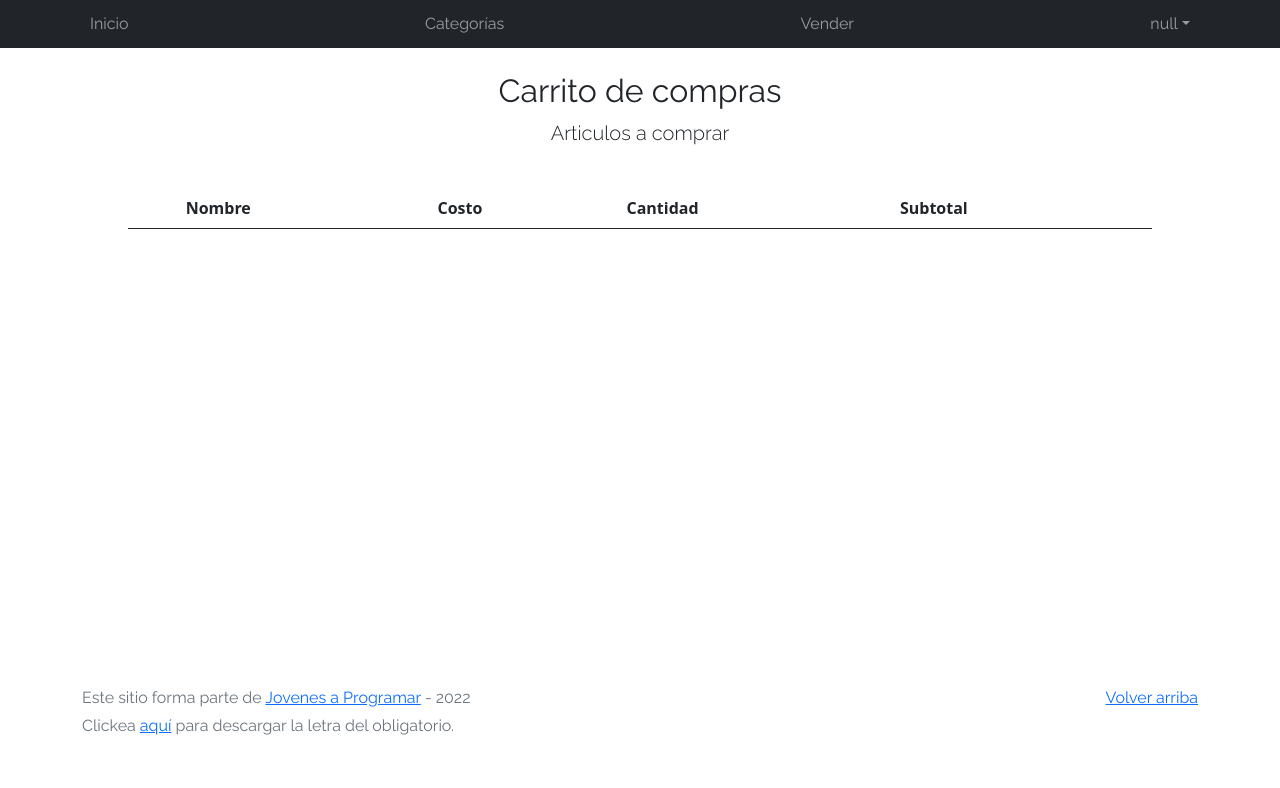
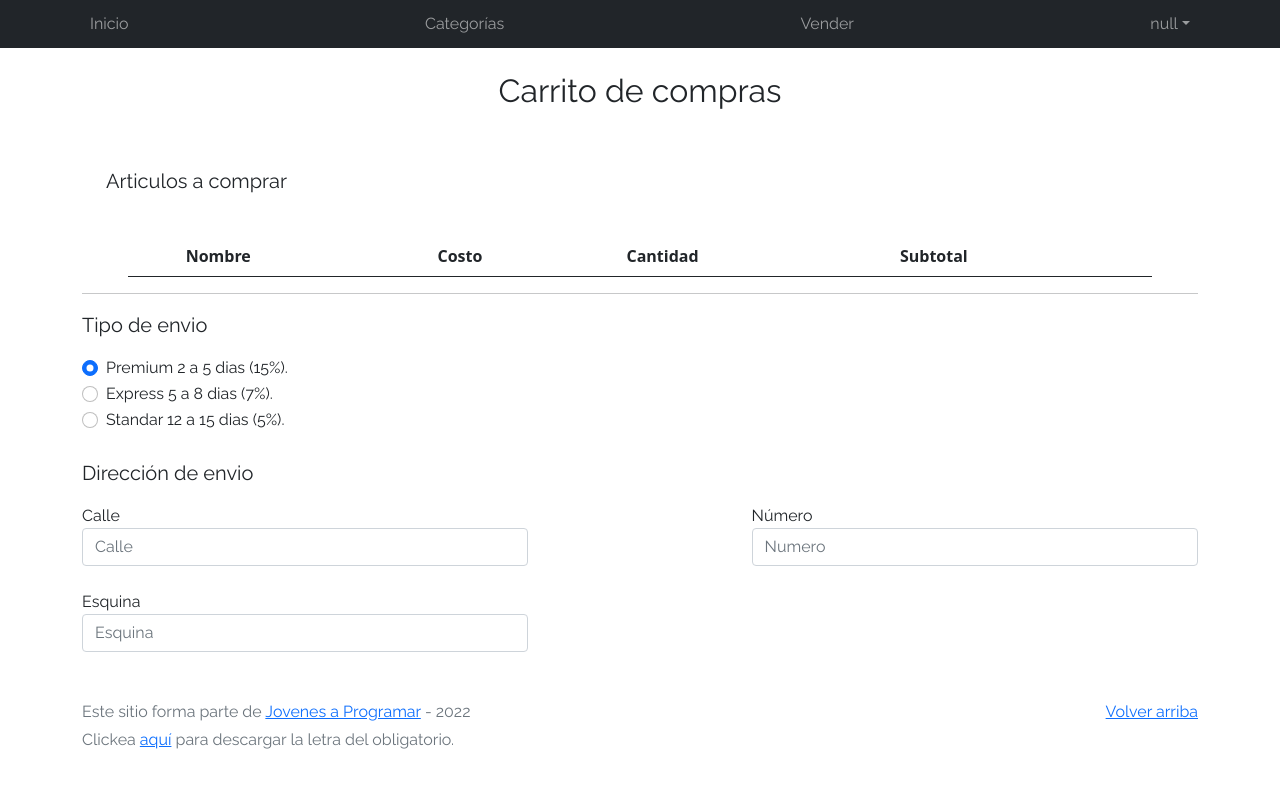
Before and after one commit to hectora97/proyecto_ecommerce, a plain HTML site: page cart.html in a window 1280 px wide. Drawn offline with Linux system fonts and the light colour scheme; no server answers.

Commit message:
Carrito terminado entrega5

```diff
--- a/cart.html
+++ b/cart.html
@@ -45,8 +45,8 @@
     <div class="container">
       <div class="text-center p-4">
         <h2>Carrito de compras</h2>
-        <p class="lead">Articulos a comprar</p>
       </div>
+      <p class="lead p-4"><b>Articulos a comprar</b></p>
     </div>
     <table class="table table-hover" style="width: 80%; margin: auto;">
       <thead>
@@ -64,7 +64,51 @@
         </tr>
       </tbody>
     </table>
+
+    <div class="container">
+      <hr>
+      <p class="lead"> <b> Tipo de envio </b></p>
+      <div class="form-check">
+        <input class="form-check-input" type="radio" name="flexRadioDefault" id="flexRadioDefault2" checked>
+        <label class="form-check-label" for="flexRadioDefault2">
+          Premium 2 a 5 dias (15%).
+        </label>
+      </div>
+
+      <div class="form-check">
+        <input class="form-check-input" type="radio" name="flexRadioDefault" id="flexRadioDefault1">
+        <label class="form-check-label" for="flexRadioDefault1">
+          Express 5 a 8 dias (7%).
+        </label>
+      </div>
+
+      <div class="form-check">
+        <input class="form-check-input" type="radio" name="flexRadioDefault" id="flexRadioDefault1">
+        <label class="form-check-label" for="flexRadioDefault1">
+          Standar 12 a 15 dias (5%).
+        </label>
+      </div>
+      <br>
+        <p class="lead"> <b> Dirección de envio </b> </p>
+
+        <div class="form-group" style="float: right; width: 40%;">
+          <label for="">Número</label>
+          <input type="text" class="form-control" id="numD"  placeholder="Numero">
+        </div>
+
+        <div class="form-group" style="width: 40%;">
+          <label for="">Calle</label>
+          <input type="text" class="form-control" id="calle"  placeholder="Calle">
+        </div>
+        <br>
+        <div class="form-group">
+          <label for="">Esquina</label>
+          <input type="text" class="form-control" id="esquiD"  placeholder="Esquina" style="width: 40%;">
+        </div>
+    </div>
+
   </main>
+
   <footer class="text-muted">
     <div class="container">
       <p class="float-end">
```
